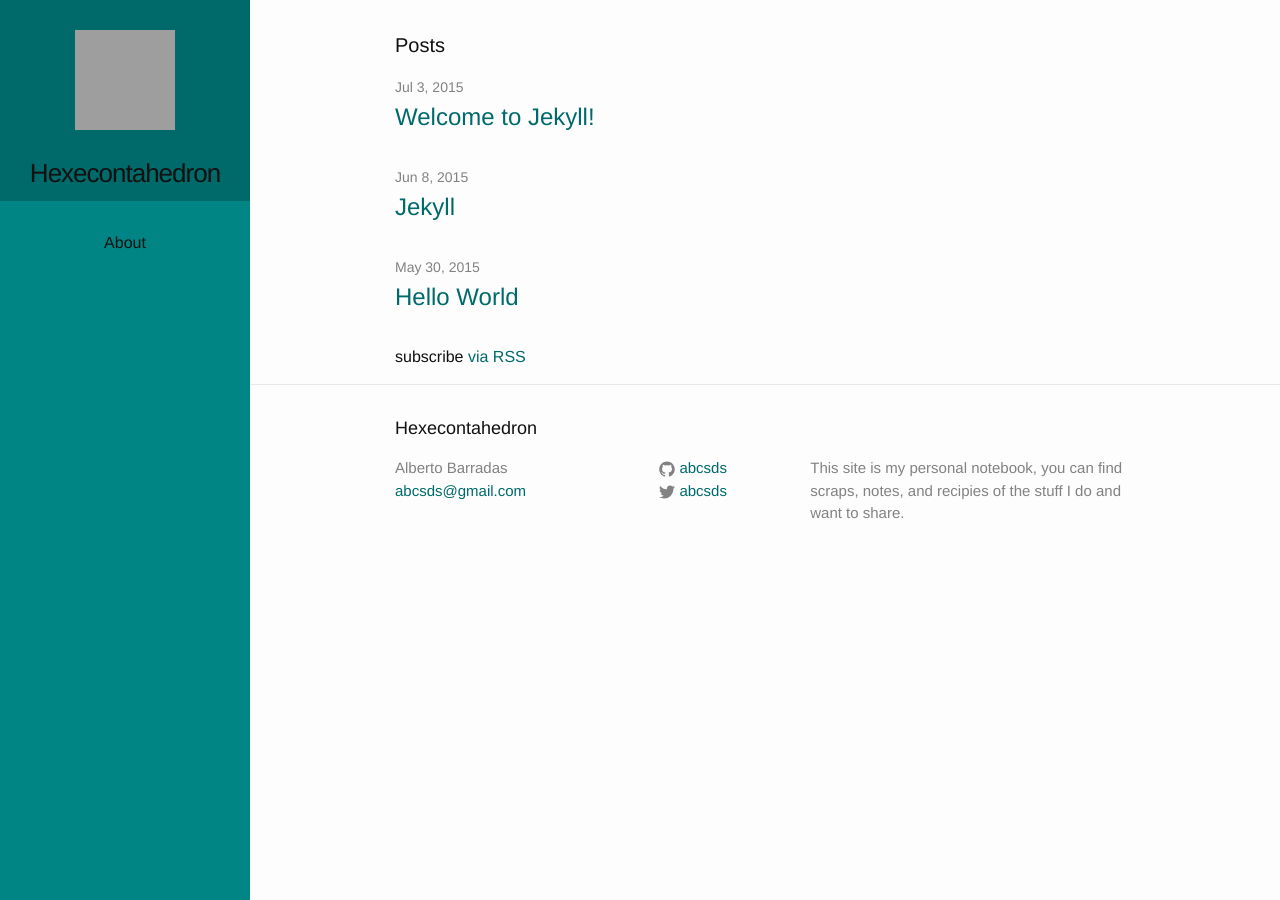
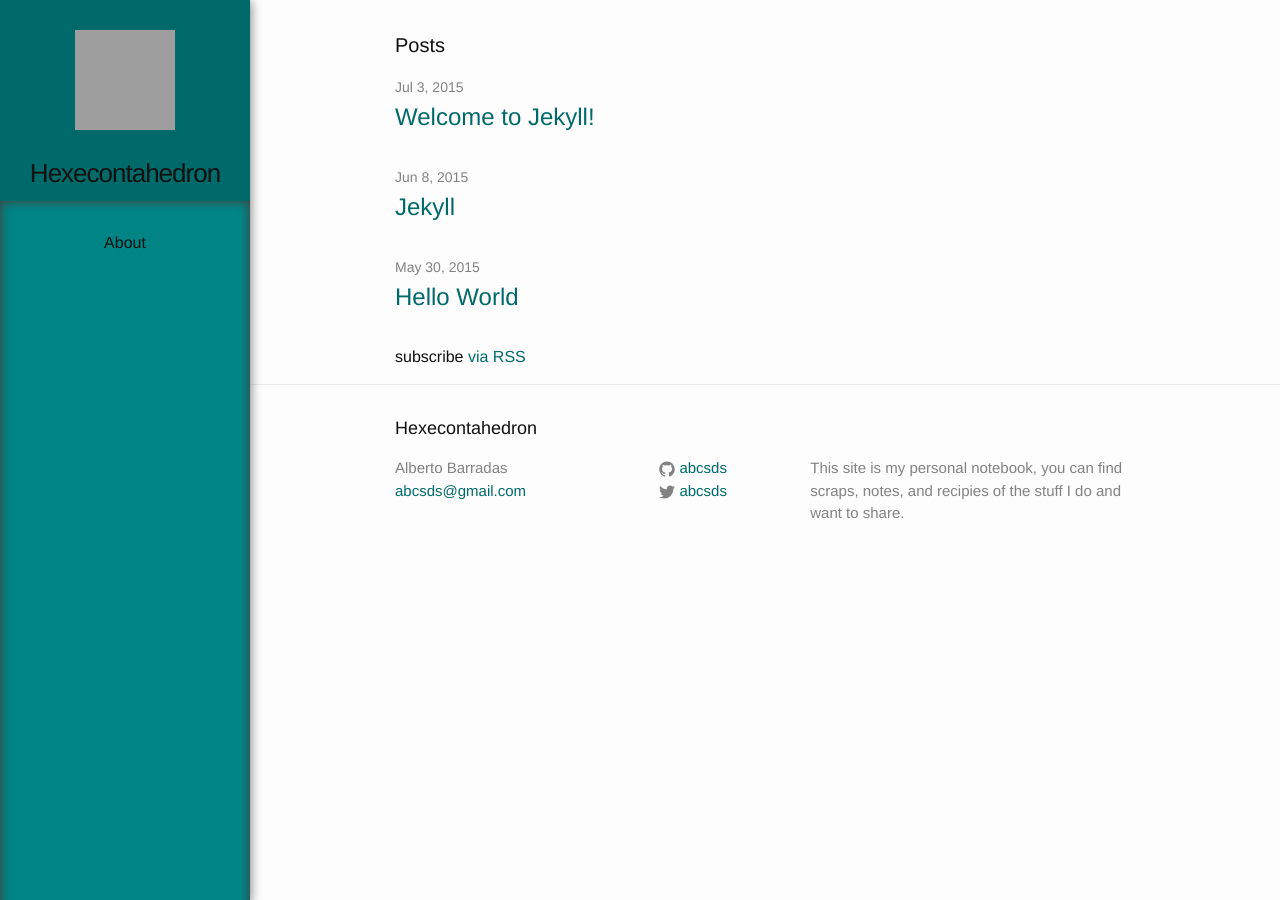
Before and after one commit to abcsds/hexecontahedron, a Jekyll site: the page built from index.html, in a window 1280 px wide. Built offline with Jekyll 4.4.1, drawn with Linux system fonts in a browser that asks for light colours; grey boxes are pictures that could not be loaded.

Commit message:
Add box-shadow

```diff
--- a/_sass/_base.scss
+++ b/_sass/_base.scss
@@ -202,3 +202,9 @@ pre {
         }
     }
 }
+
+@mixin box-shadow($shadows...) {
+  -moz-box-shadow: $shadows;
+  -webkit-box-shadow: $shadows;
+  box-shadow: $shadows;
+}
--- a/_sass/_layout.scss
+++ b/_sass/_layout.scss
@@ -2,6 +2,7 @@
  * Site nav
  */
 .site-nav {
+    @include box-shadow(0px 2px 10px 1px $grey-color);
     background-color: $brand-color-ligth;
     position: fixed;
     top:0;
@@ -39,6 +40,9 @@
     }
     .nav-menu{
       text-align: center;
+      background-color: $brand-color-ligth;
+      @include box-shadow(inset 0px 0px 10px 1px $grey-color-dark);
+      height:100%;
       ul {
         margin:0;
         padding-top: $spacing-unit;
```
